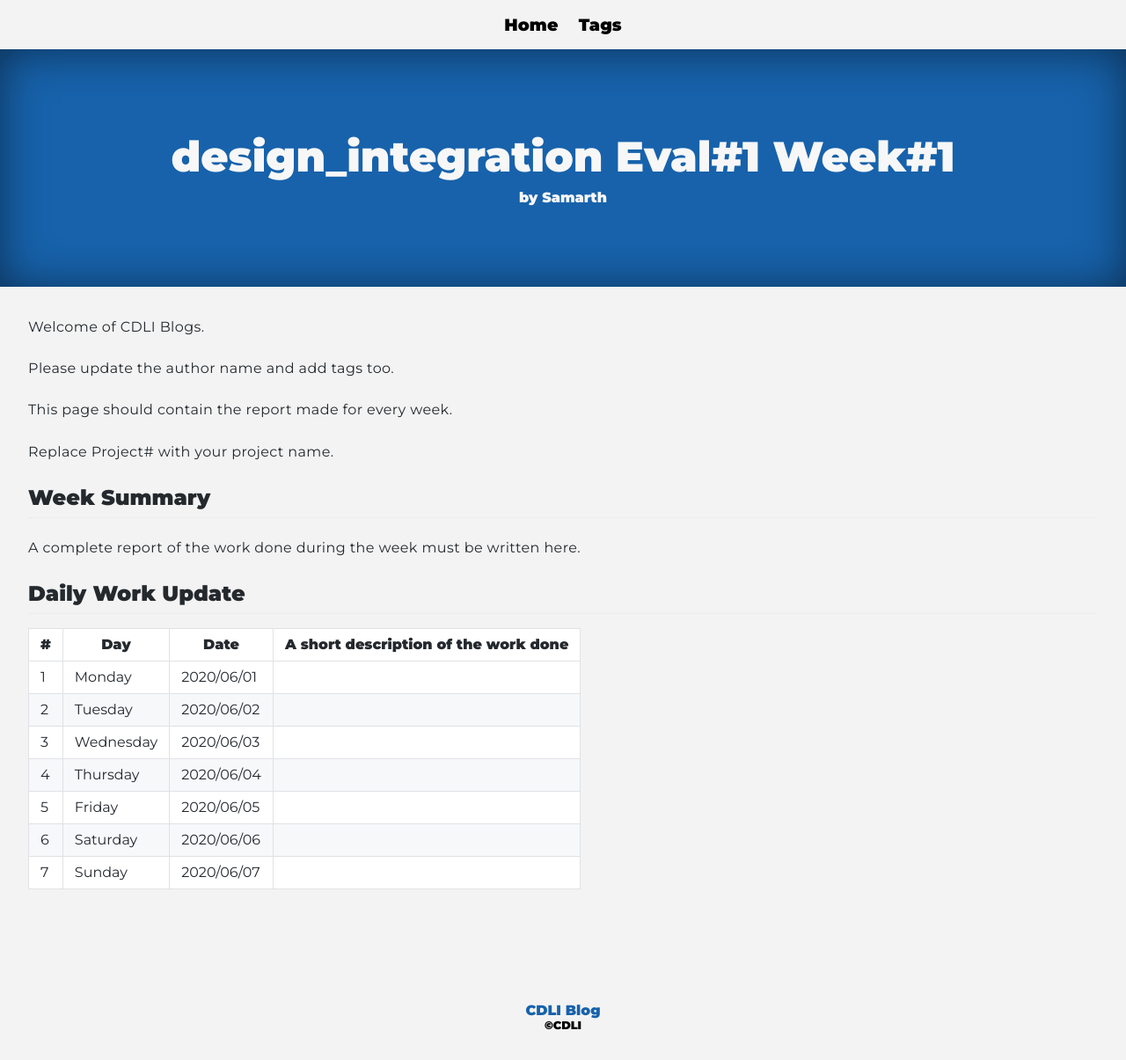
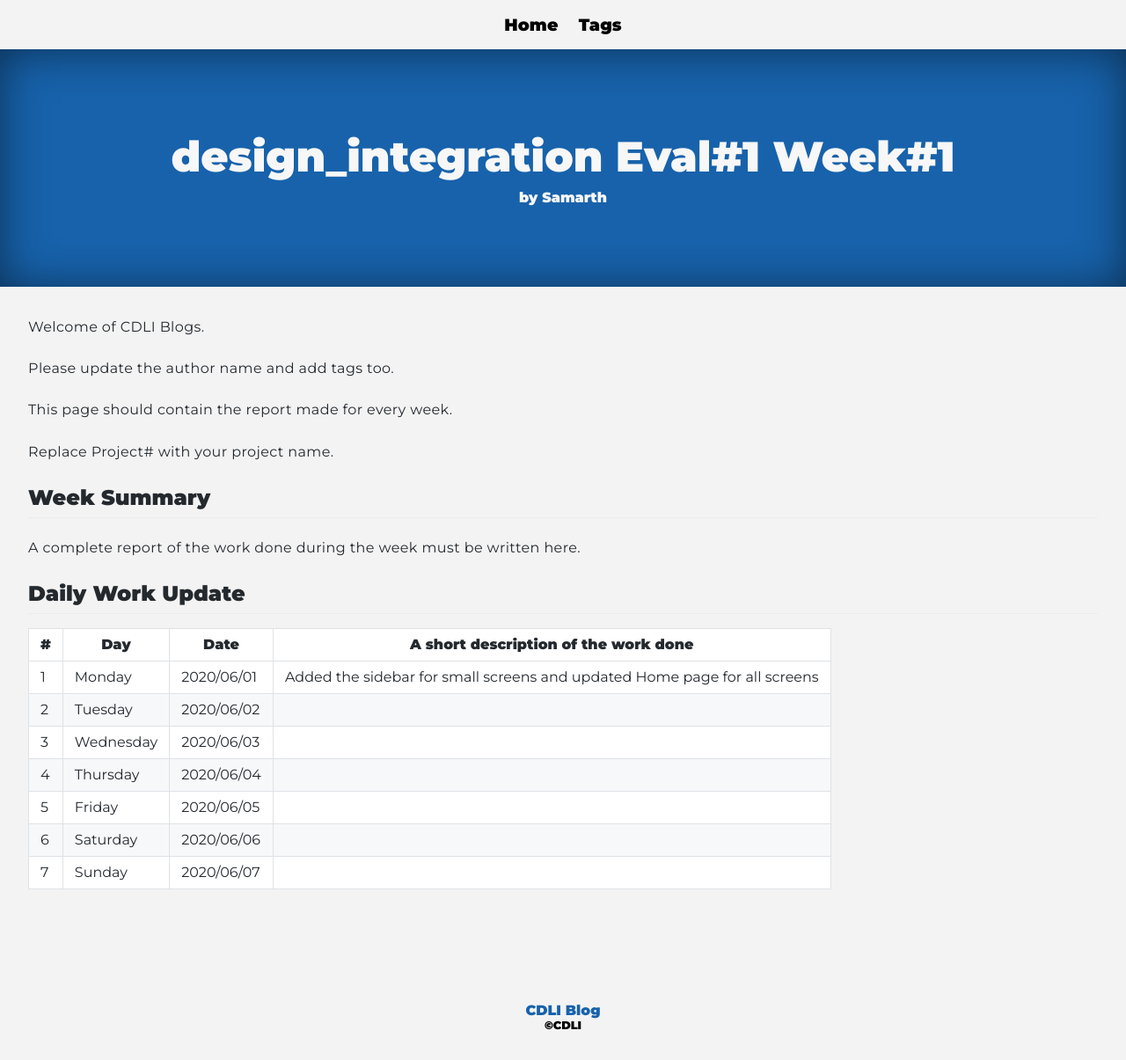
Before and after one commit to cdli-gh/blog, a Jekyll site: the page built from _blog/gsoc20/design_integration/posts/01_week1.md, in a window 1280 px wide. Shown: the whole page at 88% size. Built offline with Jekyll 4.4.1, drawn with Linux system fonts in a browser that asks for light colours; Markdown is read by kramdown in place of the engine named in the settings.

Commit message:
design-integration update week1 day1

```diff
--- a/_blog/gsoc20/design_integration/posts/01_week1.md
+++ b/_blog/gsoc20/design_integration/posts/01_week1.md
@@ -21,7 +21,7 @@ A complete report of the work done during the week must be written here.
 
 |\#|Day|Date|A short description of the work done|
 |---	|---	|---	|---	|
-|1   	| Monday 	|   2020/06/01	|   	|
+|1   	| Monday 	|   2020/06/01	| Added the sidebar for small screens and  updated Home page for all screens|
 |2   	| Tuesday  	|   2020/06/02	|   	|
 |3   	| Wednesday  	|  2020/06/03 	|   	|
 |4   	| Thursday  	|   2020/06/04	|   	|
```
